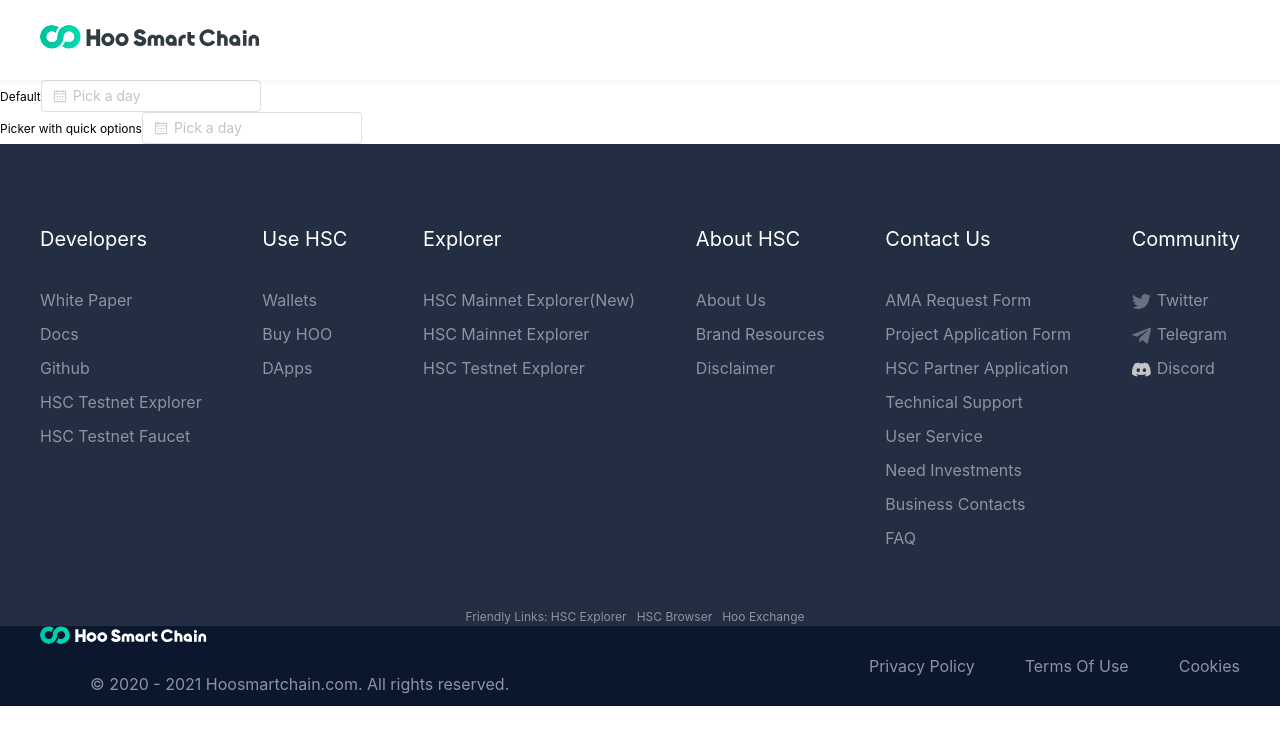
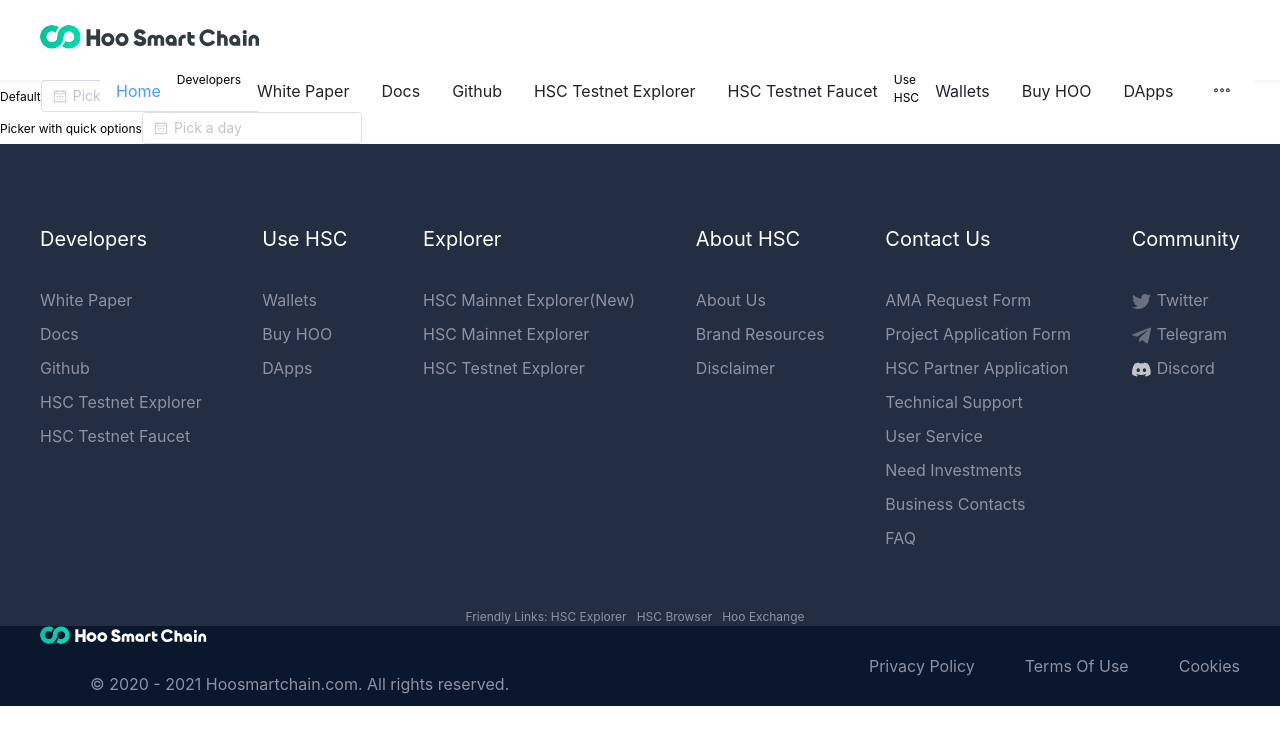
Before and after one commit to rizwanzaheer/hsc-revamp, a Vue app: page /about in a window 1280 px wide. Shown: the top 744 px of the page. Built offline with nearby package versions, Linux system fonts and the light colour scheme.

Commit message:
add the navigation options curlang

```diff
--- a/src/layouts/header.vue
+++ b/src/layouts/header.vue
@@ -5,6 +5,92 @@
                 <a style="cursor: pointer" @click="jump('/')">
                     <img src="../images/logo/logo.svg" alt="logo" height="26" />
                 </a>
+            </div>
+
+            <div class="fl menu-con">
+                <el-menu class="menu-bd" :default-active="activeIndex" mode="horizontal">
+                    <el-menu-item index="/" @click="jump('/')">{{ $t('common.home') }}</el-menu-item>
+                    <el-submenu index="2" popper-class="el-menu-popper-reset">
+                        <template slot="title">{{ $t('common.developer') }}</template>
+                        <el-menu-item index="2-0">
+                            <a
+                                :href="curLang==='en'?'/HooSmartChain_EN.pdf':'/HooSmartChain.pdf'"
+                                target="_blank"
+                            >{{ $t('common.whitePaper') }}</a>
+                        </el-menu-item>
+                        <el-menu-item index="2-1">
+                            <a
+                                href="https://docs.hoosmartchain.com/"
+                                target="_blank"
+                            >{{ $t('common.docs') }}</a>
+                        </el-menu-item>
+                        <el-menu-item index="2-2">{{ $t('common.github') }}</el-menu-item>
+                        <el-menu-item index="2-3">
+                            <a
+                                href="https://testnet.hscscan.com/"
+                                target="_blank"
+                            >{{ $t('common.hscte') }}</a>
+                        </el-menu-item>
+                        <el-menu-item index="2-4">
+                            <a
+                                href="https://testnet.hscscan.com/hydrant"
+                                target="_blank"
+                            >{{ $t('common.ffhsct') }}</a>
+                        </el-menu-item>
+                    </el-submenu>
+                    <el-submenu index="3" popper-class="el-menu-popper-reset">
+                        <template slot="title">{{ $t('common.usehsc') }}</template>
+                        <el-menu-item index="3-1">
+                            <a
+                                :href="curLang==='en' ? 'https://docs.hoosmartchain.com/#/en-us/wallet' : 'https://docs.hoosmartchain.com/#/wallet'"
+                                target="_blank"
+                            >{{ $t('common.wallet') }}</a>
+                        </el-menu-item>
+                        <el-menu-item index="3-2">
+                            <a
+                                :href="curLang==='en' ? 'https://docs.hoosmartchain.com/#/en-us/buy_hoo' : 'https://docs.hoosmartchain.com/#/buy_hoo'"
+                                target="_blank"
+                            >{{ $t('common.buygasfee') }}</a>
+                        </el-menu-item>
+                        <el-menu-item index="3-3">{{ $t('common.dapps') }}</el-menu-item>
+                    </el-submenu>
+                    <!-- <el-menu-item index="4"><a href="https://www.defibox.com/defirange/?type=all&chain=huc" target="_blank">生态应用</a></el-menu-item> -->
+                    <el-submenu index="5" popper-class="el-menu-popper-reset">
+                        <!-- <template slot="title">{{ $t('common.explorer') }}</template>
+                        <el-menu-item index="5-1">
+                            <a href="https://hooscan.com/" target="_blank">{{ $t('common.hscmen') }}</a>
+                        </el-menu-item>
+
+                        <el-menu-item index="5-1">
+                            <a href="https://hscscan.com/" target="_blank">{{ $t('common.hscme') }}</a>
+                        </el-menu-item>
+                        <el-menu-item index="5-2">
+                            <a
+                                href="https://testnet.hscscan.com/"
+                                target="_blank"
+                            >{{ $t('common.hscte') }}</a>
+                        </el-menu-item>-->
+                    </el-submenu>
+                    <el-submenu index="6" popper-class="el-menu-popper-reset">
+                        <!-- <template slot="title">
+                            <el-badge
+                                style="line-height: 29px"
+                                value="HOT"
+                            >{{ $t('common.activity') }}</el-badge>
+                        </template>
+                        <el-menu-item index="6-1">
+                            <a
+                                target="_blank"
+                                @click="jump('/activity/unicorn-program')"
+                            >{{ $t('common.activity.unicorn') }}</a>
+                        </el-menu-item>
+                        <el-menu-item v-if="curLang==='zh_cn'" index="6-2">
+                            <a target="_blank" @click="jump('/activity/duanwu')">端午“粽”动员</a>
+                        </el-menu-item>-->
+                    </el-submenu>
+                    <!-- <el-menu-item index="/memorabilia" @click="jump('/memorabilia')">大事记</el-menu-item> -->
+                    <!-- <el-menu-item index="/activity" @click="jump('/activity')">活动</el-menu-item> -->
+                </el-menu>
             </div>
 
             <div class="fr lang">
@@ -34,7 +120,7 @@ import { ref, computed, onMounted } from 'vue';
 const activeIndex = ref('/');
 // mobile
 const isOpen = ref(false);
-let curLang = ref('');
+let curLang = ref('en');
 // watch: {
 //     $route: {
 //         immutable: true,
@@ -62,7 +148,7 @@ const langOptions = (lang) => {
 };
 //     // 设置语言
 const setLang = (lang) => {
-    this.curLang = 'en';
+    curLang = 'en';
     // cookie.set('hsc_i18n', lang)
     // window.location.reload()
     window.location.href = `/${lang}${this.$route.path}`;
```
